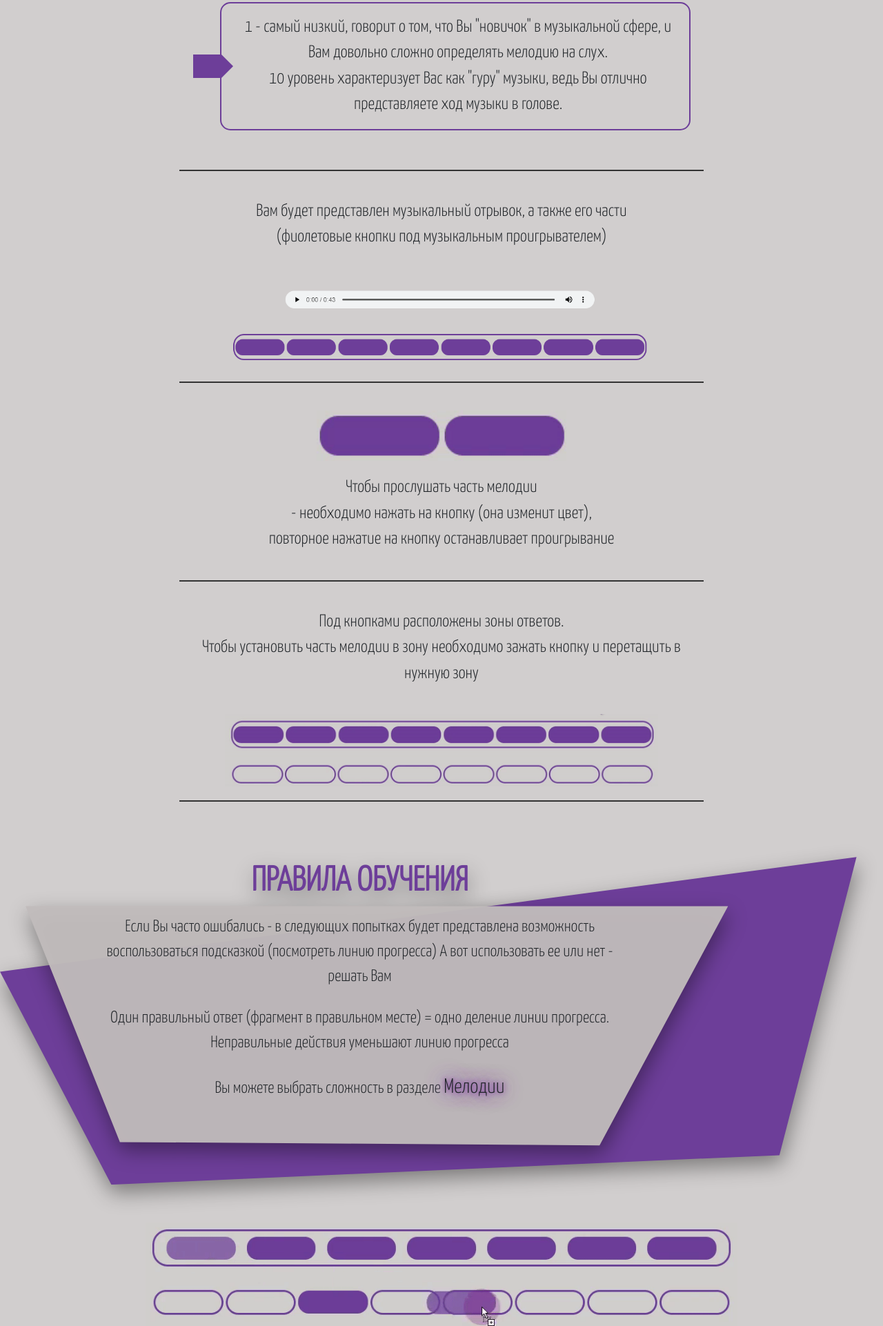
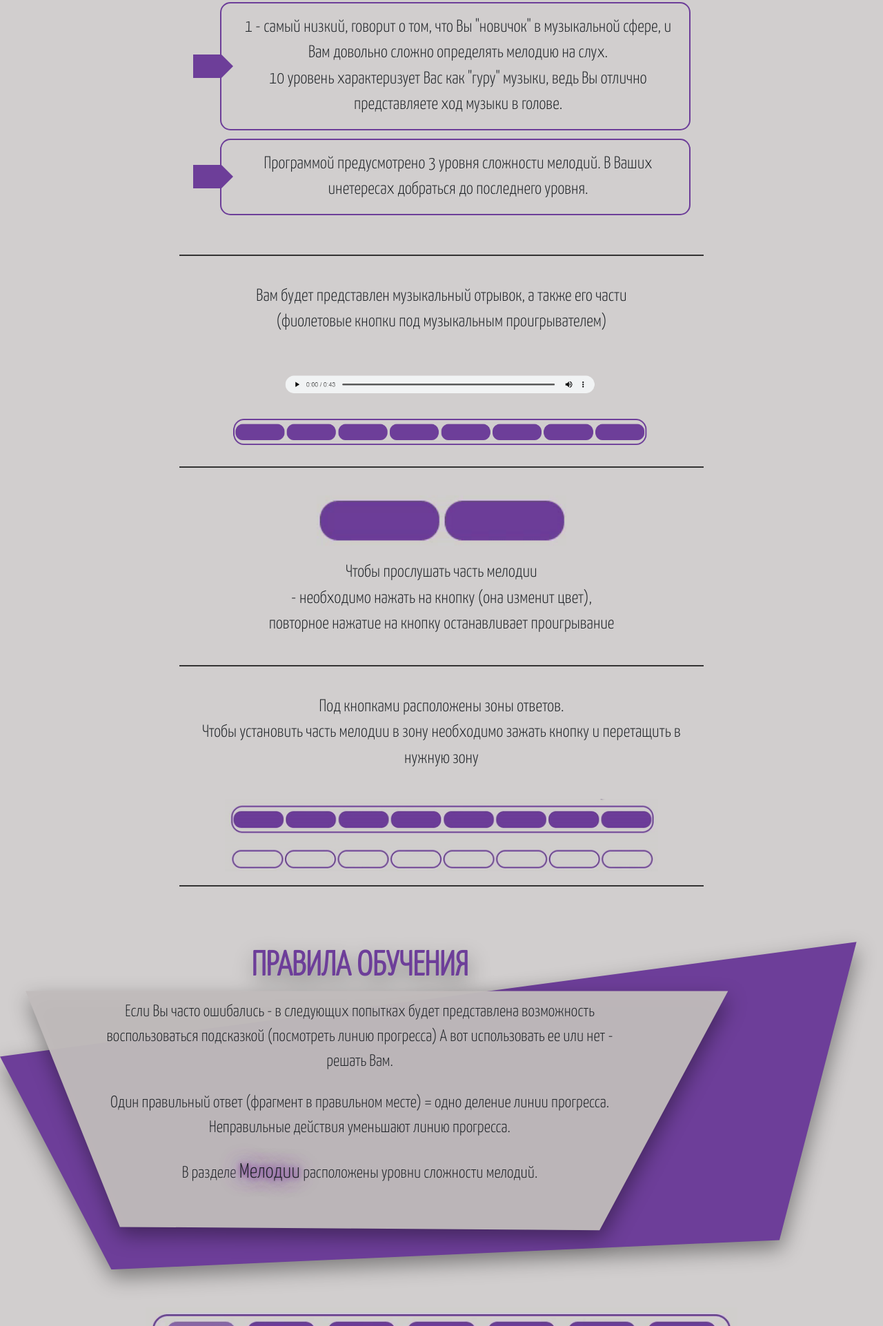
Before and after one commit to Di-Esme/Di-Esme.github.io, a plain HTML site: page index.html in a window 1280 px wide. Shown: the part 1058-2980 px from the top of the page at 69% size. Drawn offline with nearby package versions, Linux system fonts and the light colour scheme; a web font is replaced by a local one.

```diff
--- a/index.html
+++ b/index.html
@@ -56,6 +56,9 @@
                             сложно определять мелодию на слух. <br>10 уровень характеризует Вас как "гуру" музыки,
                             ведь Вы отлично представляете ход музыки в голове.
                         </li>
+                        <li>
+                            Программой предусмотрено 3 уровня сложности мелодий. В Ваших инетересах добраться до последнего уровня.
+                        </li>
                     </ul>
                 </div>
 
@@ -87,14 +90,14 @@
 
                         <div class ="rules-text row">
                             Если Вы часто ошибались - в следующих попытках будет представлена возможность воспользоваться
-                            подсказкой (посмотреть линию прогресса) А вот использовать ее или нет - решать Вам
+                            подсказкой (посмотреть линию прогресса) А вот использовать ее или нет - решать Вам.
                         </div>
                         <div class ="rules-text row">
                             Один правильный ответ (фрагмент в правильном месте) = одно деление линии прогресса.
-                            Неправильные действия уменьшают линию прогресса
+                            Неправильные действия уменьшают линию прогресса.
                         </div>
                         <div class ="rules-text row">
-                            Вы можете выбрать сложность в разделе <a class="rules-link" href="levels.html">Мелодии</a>
+                            В разделе <a class="rules-link" href="levels.html">Мелодии</a> расположены уровни сложности мелодий.
                         </div>
                     </div>
                 </div>
```
